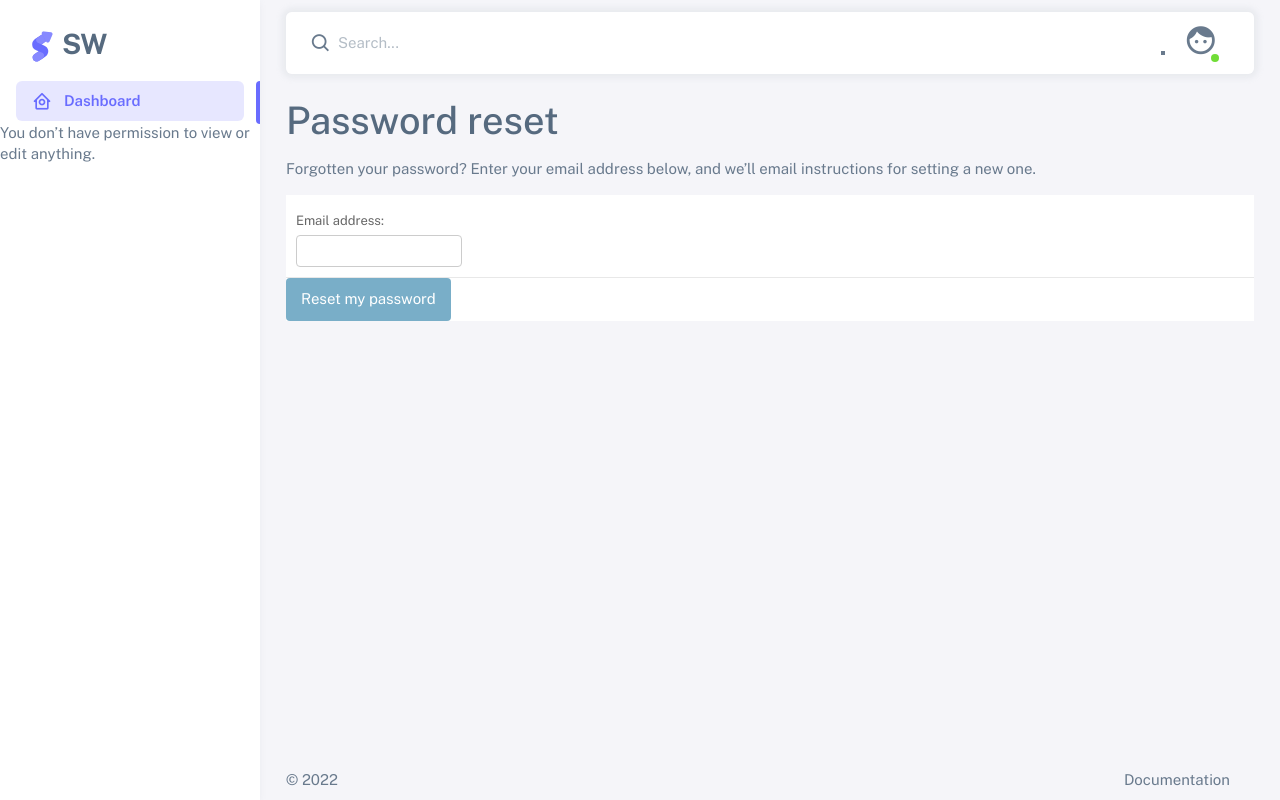
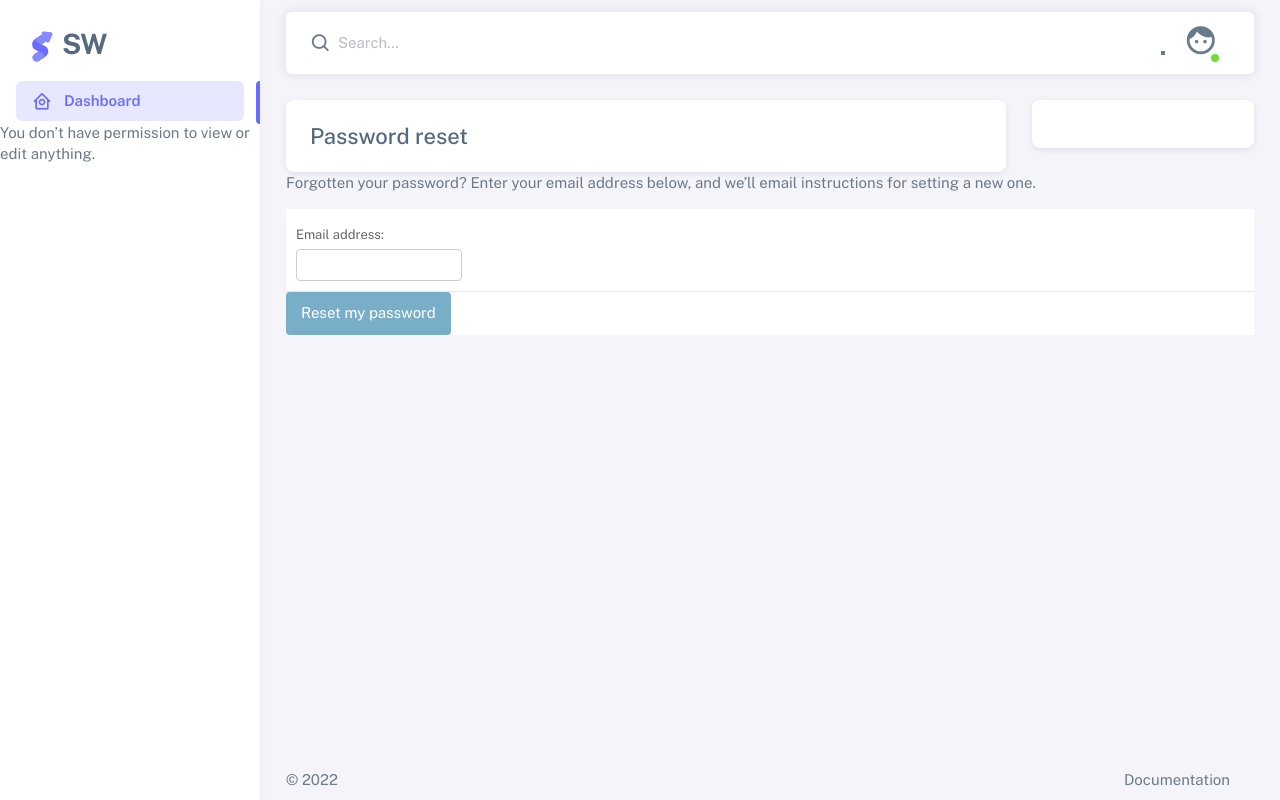
Before and after one commit to swtnk/dj-sw-admin, a Django app: page /reset-admin-password/ in a window 1280 px wide. Run offline with Django 4.2, Linux system fonts and the light colour scheme; some libraries are stand-ins or nearby versions.

Commit message:
Updated UI

```diff
--- /dev/null
+++ b/config/assets/sw-theme/css/custom.css
@@ -0,0 +1,49 @@
+.object-tools {
+    margin: auto;
+    float: none;
+    clear: both;
+}
+
+.object-tools a, .object-tools a:link, .object-tools a:visited {
+    display: inline-block;
+    font-weight: 400;
+    line-height: 1.53;
+    text-align: center;
+    vertical-align: middle;
+    cursor: pointer;
+    -webkit-user-select: none;
+    -moz-user-select: none;
+    user-select: none;
+    font-size: 0.9375rem;
+    border-radius: 0.375rem;
+    transition: all 0.2s ease-in-out;
+    color: #fff;
+    background-color: #696cff;
+    border-color: #696cff;
+    box-shadow: 0 0.125rem 0.25rem 0 rgb(105 108 255 / 40%);
+    padding: 0.25rem 0.6875rem;
+    font-size: 0.75rem;
+    border-radius: 0.25rem;
+    text-transform: capitalize;
+}
+
+.object-tools a.addlink {
+    background-image: none;
+}
+
+.object-tools li {
+    display: inline-block;
+    float: none;
+    margin-left: auto;
+    height: 16px;
+}
+
+.module {
+    margin-bottom: auto;
+}
+
+
+#content-main {
+    float: none;
+    width: 100%;
+}
--- a/config/templates/admin/base.html
+++ b/config/templates/admin/base.html
@@ -26,6 +26,7 @@
     <link rel="stylesheet" href="{% static "sw-theme/vendors/material_io/material-components-web.min.css" %}" />
     <link rel="stylesheet" href="{% static "sw-theme/libs/perfect-scrollbar/perfect-scrollbar.css" %}" />
     <link rel="stylesheet" href="{% static "sw-theme/libs/apex-charts/apex-charts.css" %}" />
+    <link rel="stylesheet" href="{% static "sw-theme/css/custom.css" %}" />
     {% block extrastyle %}{% endblock %}
     <script src="{% static "sw-theme/js/helpers.js" %}"></script>
     <script src="{% static "sw-theme/js/config.js" %}"></script>
@@ -145,11 +146,22 @@
                     {% block content-main %}
                     <div class="container-xxl flex-grow-1 container-p-y">
                         {% block pretitle %}{% endblock %}
-                        {% block content_title %}{% if title %}<h1>{{ title }}</h1>{% endif %}{% endblock %}
+
                         {% block content_subtitle %}{% if subtitle %}<h2>{{ subtitle }}</h2>{% endif %}{% endblock %}
                         <div class="row">
+                            <div class="col-sm-9">
+                                <div class="card">
+                                    <div class="card-body">{% block content_title %}{% if title %}<h1 class="h4 p-0 m-0">{{ title }}</h1>{% endif %}{% endblock %}</div>
+                                </div>
+                            </div>
+                            <div class="col-sm-3">
+                                <div class="card">
+                                    <div class="card-body">{% block object-tools %}{% endblock %}</div>
+                                </div>
+                            </div>
+                        </div>
+                        <div class="row">
                             {% block content %}
-                                {% block object-tools %}{% endblock %}
                                 {{ content }}
                             {% endblock %}
                             {% block sidebar %}{% endblock %}
--- a/config/templates/admin/base_site.html
+++ b/config/templates/admin/base_site.html
@@ -3,7 +3,9 @@
 {% block title %}{% if subtitle %}{{ subtitle }} | {% endif %}{{ title }} | {{ site_title|default:_('SW-Admin') }}{% endblock %}
 
 {% block branding %}
-<h1 id="site-name"><a href="{% url 'admin:index' %}">{{ site_header|default:_('Django administration') }}</a></h1>
+<div class="card">
+    <div class="card-header"><h1 id="site-name"><a href="{% url 'admin:index' %}">{{ site_header|default:_('Django administration') }}</a></h1></div>
+</div>
 {% endblock %}
 
 {% block nav-global %}{% endblock %}
```
Also changed, not shown: config/templates/admin/change_list.html (+10 -2 lines), config/templates/admin/index.html (+13 -3 lines), config/templates/admin/dashboard.html (added).
